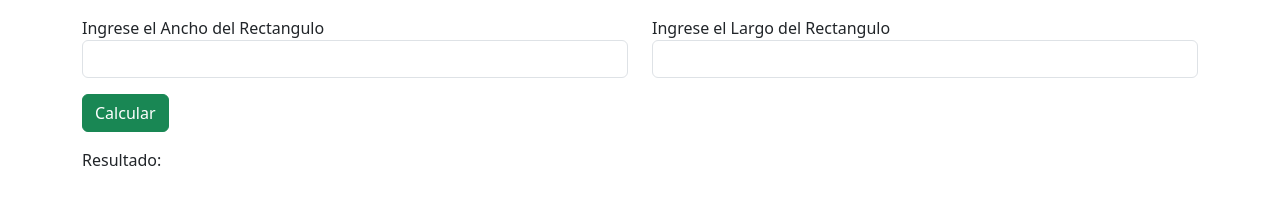
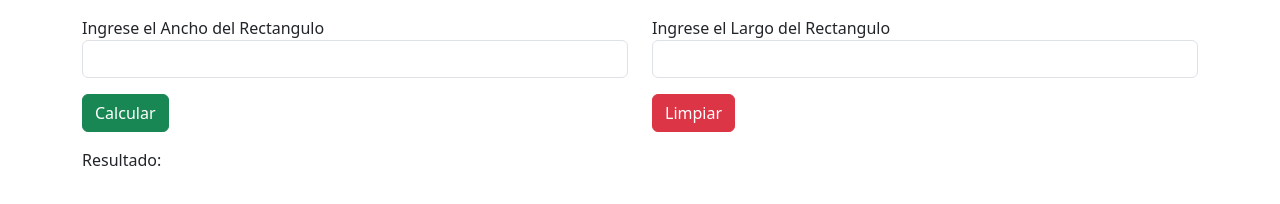
Before and after one commit to KevinChaconG/AreaRectangulo, a plain HTML site: page index.html in a window 1280 px wide. Drawn offline with nearby package versions, Linux system fonts and the light colour scheme.

Commit message:
boton limpiar
se agregó la función de limpiar

```diff
--- a/index.html
+++ b/index.html
@@ -25,6 +25,9 @@
             <div class="mt-3 col">
                 <button class="btn btn-success" onclick="calcular()">Calcular</button>
             </div>
+                <div class="mt-3 col">
+                <button class="btn btn-danger" onclick="limpiar()">Limpiar</button>
+            </div>
         </div>
 
         <div class="row">
--- a/js/index.js
+++ b/js/index.js
@@ -24,3 +24,11 @@ const calcular = () =>{
 
     document.getElementById("resultado").value=area
 }
+
+const limpiar = () =>{
+
+    document.getElementById("valorW").value=""
+    document.getElementById("valorH").value=""
+    document.getElementById("resultado").value=""
+
+}
```
